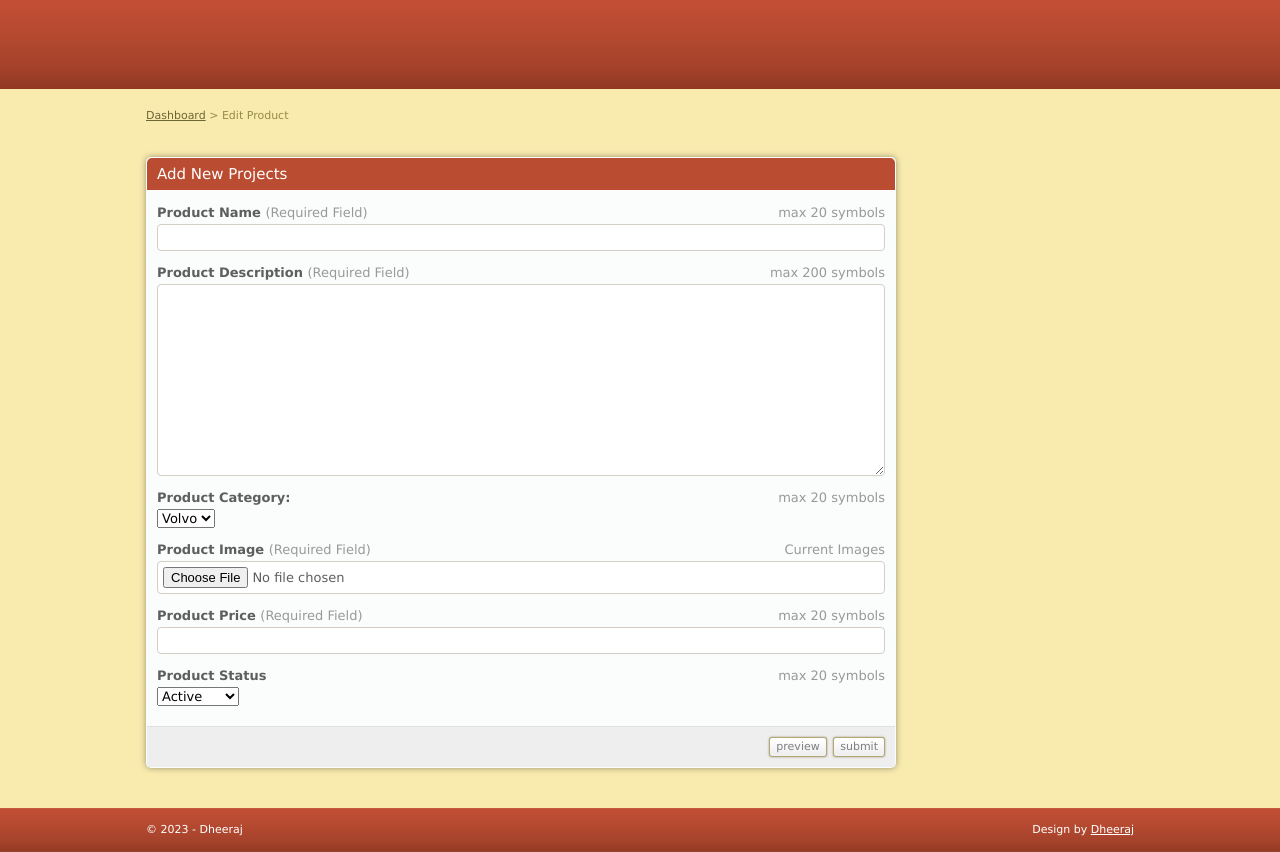
After one commit to dheerajld/webPraticalTest, a PHP site: page /edit_products.php in a window 1280 px wide. The commit adds this page. Run offline with PHP 8.4, Linux system fonts and the light colour scheme; data that the repository does not hold is empty.

Commit message:
edit functionality added

```diff
--- a/administrator.php
+++ b/administrator.php
@@ -69,7 +69,7 @@
 								<td><h3><a href="#"><?php echo $row['product_name'] ?></a></h3></td>
 								<td><?php echo $row['product_description'] ?></td>
 								<td><a href="#"><?php echo $row['product_price'] ?></a></td>
-								<td><a href="javascript:sureToApprove(<?php echo $row['product_id'];?>)" class="ico del">Delete</a><a href="edit.php?upd=<?php echo $row['product_id']?>" class="ico edit">Edit</a></td>
+								<td><a href="javascript:sureToApprove(<?php echo $row['product_id'];?>)" class="ico del">Delete</a><a href="edit_products.php?upd=<?php echo $row['product_id']?>" class="ico edit">Edit</a></td>
 							</tr>
 							<?php
 								}
--- /dev/null
+++ b/edit_products.php
@@ -0,0 +1,162 @@
+<?php
+	include './includes/config.php';
+?>
+<?php
+if(isset($_GET['upd'])){
+  $id = $_GET['upd'];
+   $query = "SELECT * FROM products WHERE product_id = $id";
+  $fire = mysqli_query($conn,$query) or die("can not insert data to database".mysqli_error($conn));
+   $products = mysqli_fetch_assoc($fire);
+}
+?>
+
+<?php
+ if(isset($_POST['update'])){
+
+
+   $target_path = "./imges/";
+   $target_path = $target_path . basename ($_FILES['product_image']['name']);
+   if(move_uploaded_file($_FILES['product_image']['tmp_name'], $target_path)){
+
+   $product_image = basename($_FILES['product_image']['name']);
+   $product_name = $_POST['product_name'];
+   $product_description = $_POST['product_description'];
+   $product_category = $_POST['product_category'];
+   $product_price = $_POST['product_price'];
+   $product_status = $_POST['product_status'];
+
+
+
+
+   $qr = "UPDATE products SET product_name='$product_name',product_description='$product_description',product_category='$product_category',product_image='$product_name',product_price='$product_price',product_status='$product_status' WHERE product_id=$id"	;
+   $res = $conn->query($qr);
+
+   if($res === TRUE){
+       echo "<script type = \"text/javascript\">
+               alert(\"Vehicle Succesfully Added\");
+               window.location = (\"administrator.php\")
+               </script>";
+       }
+   }
+
+   if($fire) header("Location:index.php");
+ }
+?>
+
+<!DOCTYPE html PUBLIC "-//W3C//DTD XHTML 1.0 Transitional//EN" "http://www.w3.org/TR/xhtml1/DTD/xhtml1-transitional.dtd">
+<html xmlns="http://www.w3.org/1999/xhtml">
+<head>
+	<meta http-equiv="Content-type" content="text/html; charset=utf-8" />
+	<title>Admin Home</title>
+	<link rel="stylesheet" href="css/style.css" type="text/css" media="all" />
+</head>
+<body>
+<div id="header">
+	<div class="shell">
+
+		</div>
+	</div>
+</div>
+
+<div id="container">
+	<div class="shell">
+
+		<div class="small-nav">
+			<a href="index.php">Dashboard</a>
+			<span>&gt;</span>
+			Edit Product
+		</div>
+
+		<br />
+
+		<div id="main">
+			<div class="cl">&nbsp;</div>
+
+			<div id="content">
+
+				<div class="box">
+					<div class="box-head">
+						<h2>Add New Projects</h2>
+					</div>
+
+					<form action="" method="post" enctype="multipart/form-data">
+
+						<div class="form">
+							<p>
+									<span class="req">max 20 symbols</span>
+									<label>Product Name <span>(Required Field)</span></label>
+									<input  type="text" class="field size1" name="product_name" value="<?php echo $products['product_name']?>" required />
+								</p>
+								<p>
+									<span class="req">max 200 symbols</span>
+									<label>Product Description <span>(Required Field)</span></label>
+									<textarea type="text" class="field size1" name="product_description" value="<?php echo $products['product_description']?>" required />
+								</textarea>	</p>
+
+								<p>
+									<span class="req">max 20 symbols</span>
+									<label for="cars">Product Category:</label>
+  <select name="product__category" value="<?php echo $products['product__category']?>"  id="cars">
+    <option value="volvo">Volvo</option>
+    <option value="saab">Saab</option>
+    <option value="opel">Opel</option>
+    <option value="audi">Audi</option>
+  </select>
+								</p>
+
+								<p>
+									<span class="req">Current Images</span>
+									<label>Product Image <span>(Required Field)</span></label>
+									<input type="file" class="field size1" name="product_image" value="<?php echo $products['product_image']?>" required />
+								</p>
+
+								<p>
+									<span class="req">max 20 symbols</span>
+									<label>Product Price <span>(Required Field)</span></label>
+									<input type="text" class="field size1" name="product_price" value="<?php echo $products['product_price']?>" required />
+								</p>
+
+								<p>
+									<span class="req">max 20 symbols</span>
+									<label for="cars">Product Status</label>
+  <select name="product_status"  value="<?php echo $products['product_status']?>"  id="cars">
+    <option value="active">Active</option>
+    <option value="inactive">InAcctive</option>
+
+  </select>
+								</p>
+
+
+
+						</div>
+
+						<div class="buttons">
+							<input type="button" class="button" value="preview" />
+							<input type="submit" class="button" value="submit" name="update"  />
+						</div>
+
+					</form>
+				</div>
+
+			</div>
+
+			<div id="sidebar">
+
+			</div>
+
+			<div class="cl">&nbsp;</div>
+		</div>
+	</div>
+</div>
+
+<div id="footer">
+	<div class="shell">
+		<span class="left">&copy; <?php echo date("Y");?> - Dheeraj</span>
+		<span class="right">
+			Design by <a href="http://Dheeraj.in">Dheeraj</a>
+		</span>
+	</div>
+</div>
+
+</body>
+</html>
```
Also changed, not shown: imges/Preview1.jpg (added), imges/fly-colorful-3d-cubes-background-vector-643804.jpg (added).
